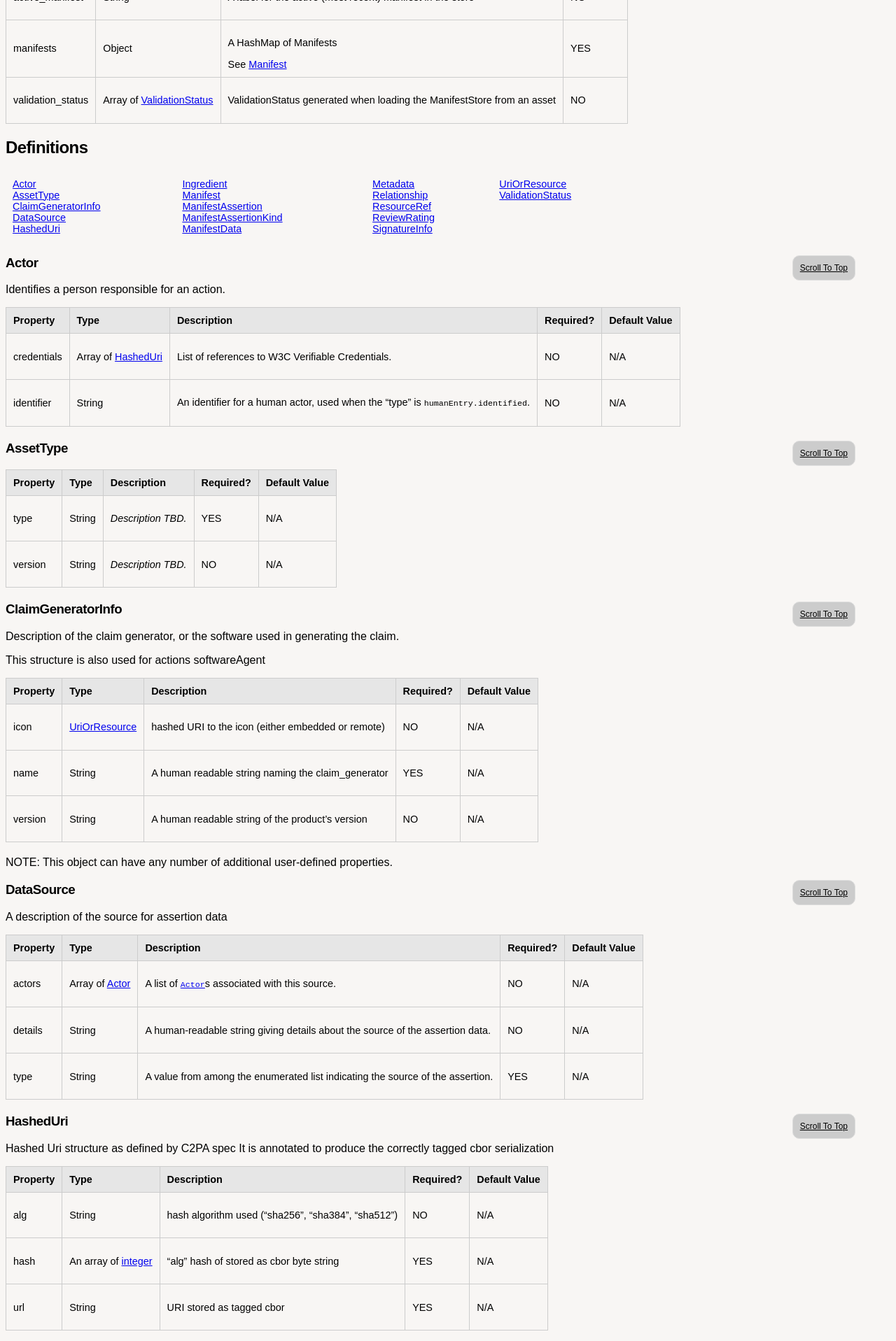
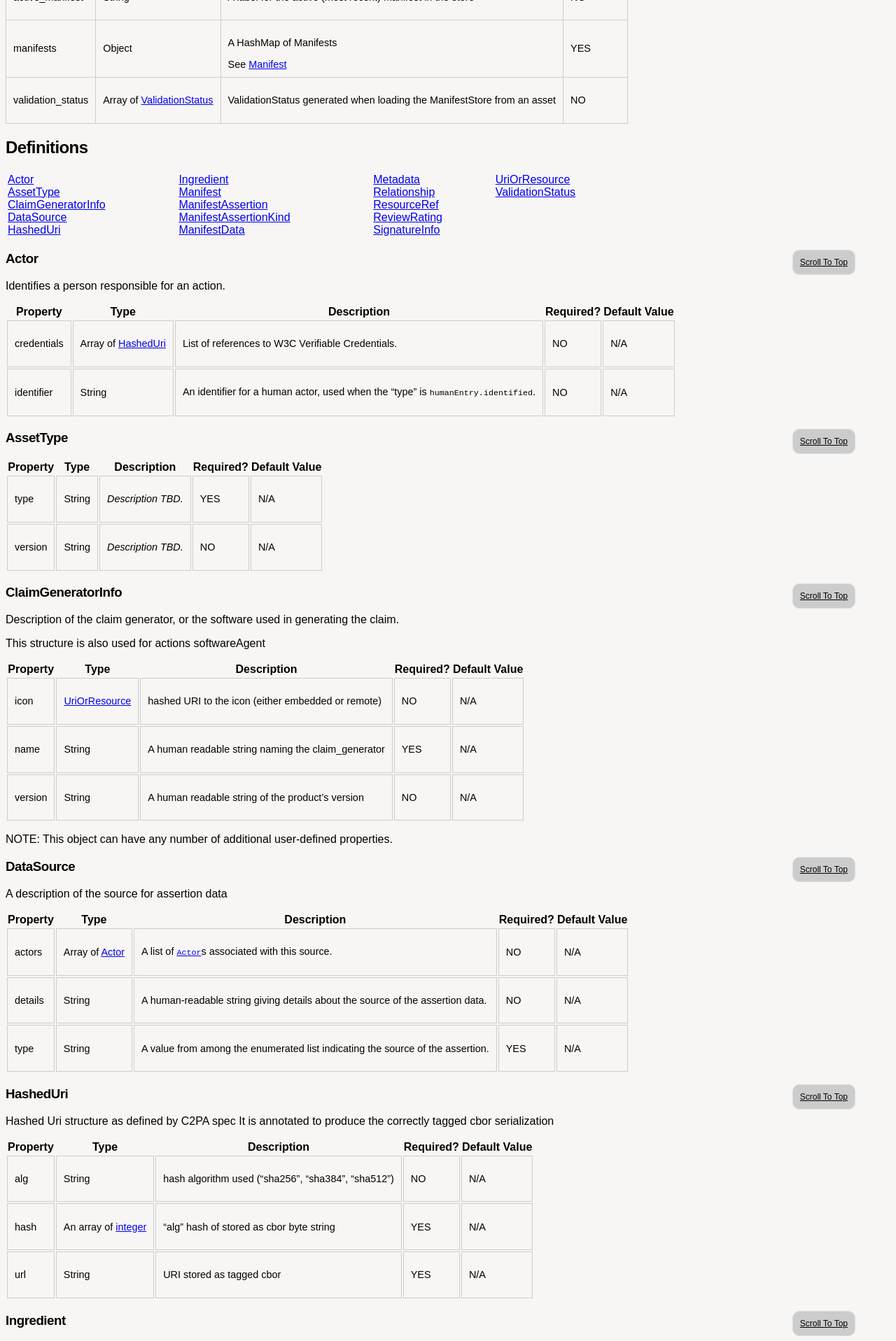
Before and after one commit to contentauth/json-manifest-reference, a Jekyll site: the page built from pages/manifest-ref-cai.md, in a window 1280 px wide. Shown: the part 1102-3019 px from the top of the page at 70% size. Built offline with Jekyll 4.4.1, drawn with Linux system fonts in a browser that asks for light colours.

Commit message:
Fix table styling per Massy

```diff
--- a/css/table.css
+++ b/css/table.css
@@ -1,17 +1,17 @@
-table {
+table.manifest-ref-table {
 	border: 1px solid #E1E1E1;
 	margin: 0 0 20px 0;
 	border-collapse: collapse;
 }
 
-th, td {
+th.manifest-ref-table, td.manifest-ref-table {
 	border: 1px solid #ccc;
 	padding: 10px;
 	font-size: .9em;
 	text-align: left;
 }
 
-th {
+th.manifest-ref-table {
 	background: #e6e6e6;
 }
 
--- a/pages/reference.md
+++ b/pages/reference.md
@@ -12,22 +12,22 @@
 
 ### Properties
 
-<table>
+<table class="manifest-ref-table">
 <thead><tr>
-<th>Property</th>
-<th>Type</th>
-<th>Description</th>
-<th>Required?</th>
+<th class="manifest-ref-table">Property</th>
+<th class="manifest-ref-table">Type</th>
+<th class="manifest-ref-table">Description</th>
+<th class="manifest-ref-table">Required?</th>
 </tr></thead>
 
 <tbody>
 {% for property in schema.properties %}
 {% assign required_properties = schema.required %}
 <tr>
-<td>{{property.first}}</td>
+<td class="manifest-ref-table">{{property.first}}</td>
 
 <!-- Type -->
-<td>
+<td class="manifest-ref-table">
 {% if property.last.type=="object" %}
   Object
 
@@ -38,14 +38,14 @@
 </td>
 
 <!-- Description -->
-<td>{{property.last.description|markdownify}}
+<td class="manifest-ref-table">{{property.last.description|markdownify}}
 {% if property.last.additionalProperties %}
   {% assign href=property.last.additionalProperties.first[1] %}
   See {% include ref-to-link.html ref=href %}
 {% endif %}
 </td>
 
-<td> <!-- Required? -->
+<td class="manifest-ref-table"> <!-- Required? -->
 {% include required.html prop=property.first required_list=required_properties %}
 </td>
 
@@ -104,21 +104,21 @@
 <tbody>
 {% for property in entity.properties %}
 <tr>
-<td>{{property.first}}</td>
+<td class="manifest-ref-table">{{property.first}}</td>
 
 <!-- Type  -->
-<td>
+<td class="manifest-ref-table">
 {% include type.html prop_info=property.last %}
 </td>
 
 <!-- Description -->
-<td>{%- include description.html str=property.last.description -%}</td>
+<td class="manifest-ref-table">{%- include description.html str=property.last.description -%}</td>
 
-<td> <!-- Required? -->
+<td class="manifest-ref-table"> <!-- Required? -->
 {% include required.html prop=property.first required_list=entity.required %}
 </td>
 
-<td> <!-- Default Value -->
+<td class="manifest-ref-table"> <!-- Default Value -->
 {% if property.last.default == empty %} Empty array {%endif%}
 {% if property.last.default %}
   {{property.last.default}}
```
